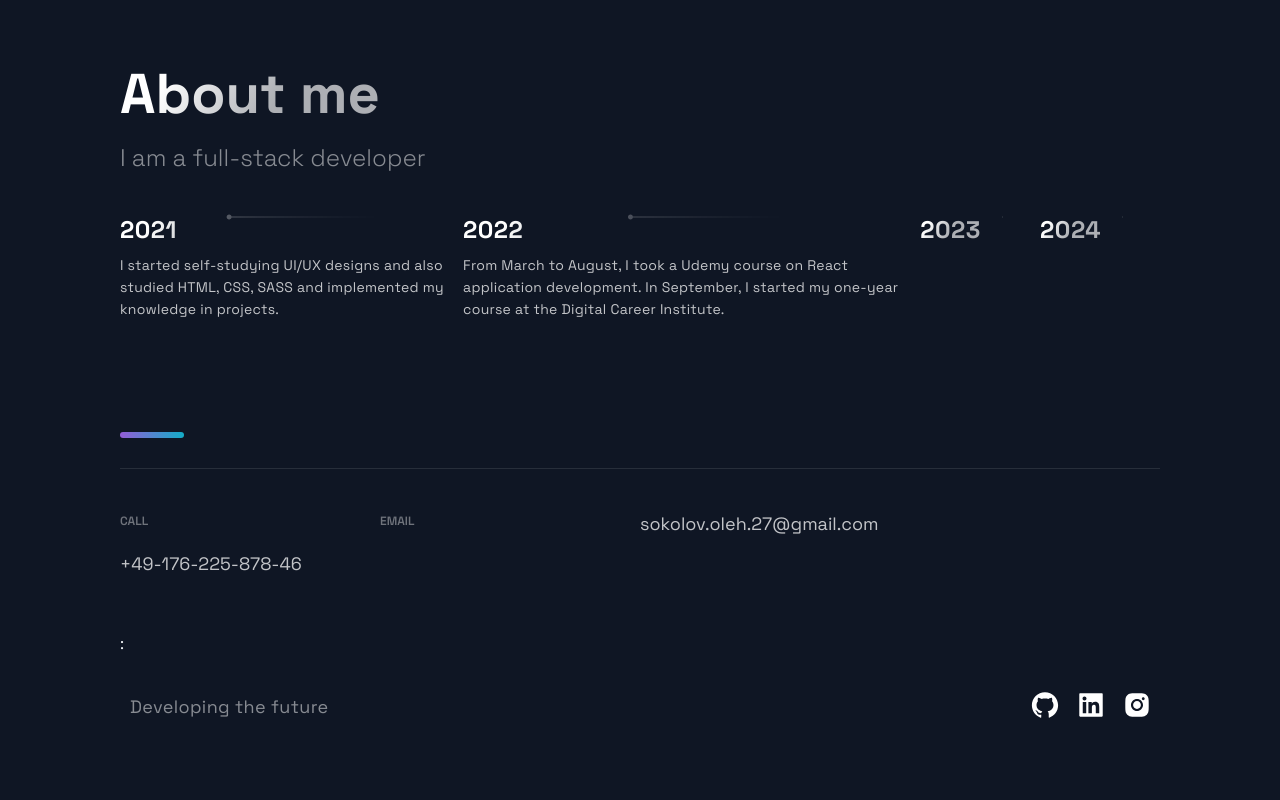
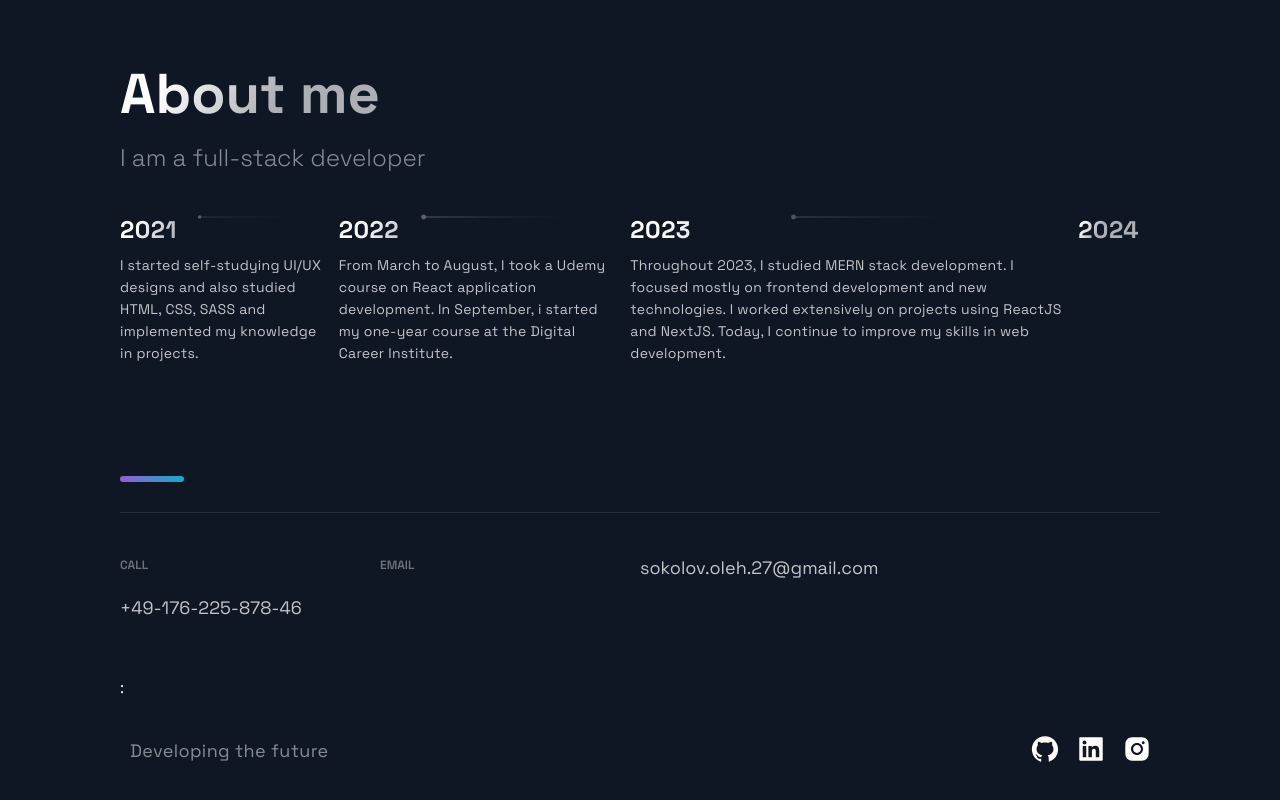
Before and after one commit to sokolov574/Portfolio, a Next.js app: page / in a window 1280 px wide. Shown: the part 2374-3174 px from the top of the page. Built offline with nearby package versions, Linux system fonts and the light colour scheme.

Commit message:
info about studi Time in 2023

```diff
--- a/src/constants/constants.js
+++ b/src/constants/constants.js
@@ -41,7 +41,7 @@ export const projects = [
 
 export const TimeLineData = [
   { year: 2021, text: 'I started self-studying UI/UX designs and also studied HTML, CSS, SASS and implemented my knowledge in projects.', },
-  { year: 2022, text: 'From March to August, I took a Udemy course on React application development. In September, I started my one-year course at the Digital Career Institute.', },
-  { year: 2023, text: '', },
+  { year: 2022, text: 'From March to August, I took a Udemy course on React application development. In September, i started my one-year course at the Digital Career Institute.', },
+  { year: 2023, text: 'Throughout 2023, I studied MERN stack development. I focused mostly on frontend development and new technologies. I worked extensively on projects using ReactJS and NextJS. Today, I continue to improve my skills in web development.', },
   { year: 2024, text: '', }
 ];
```
